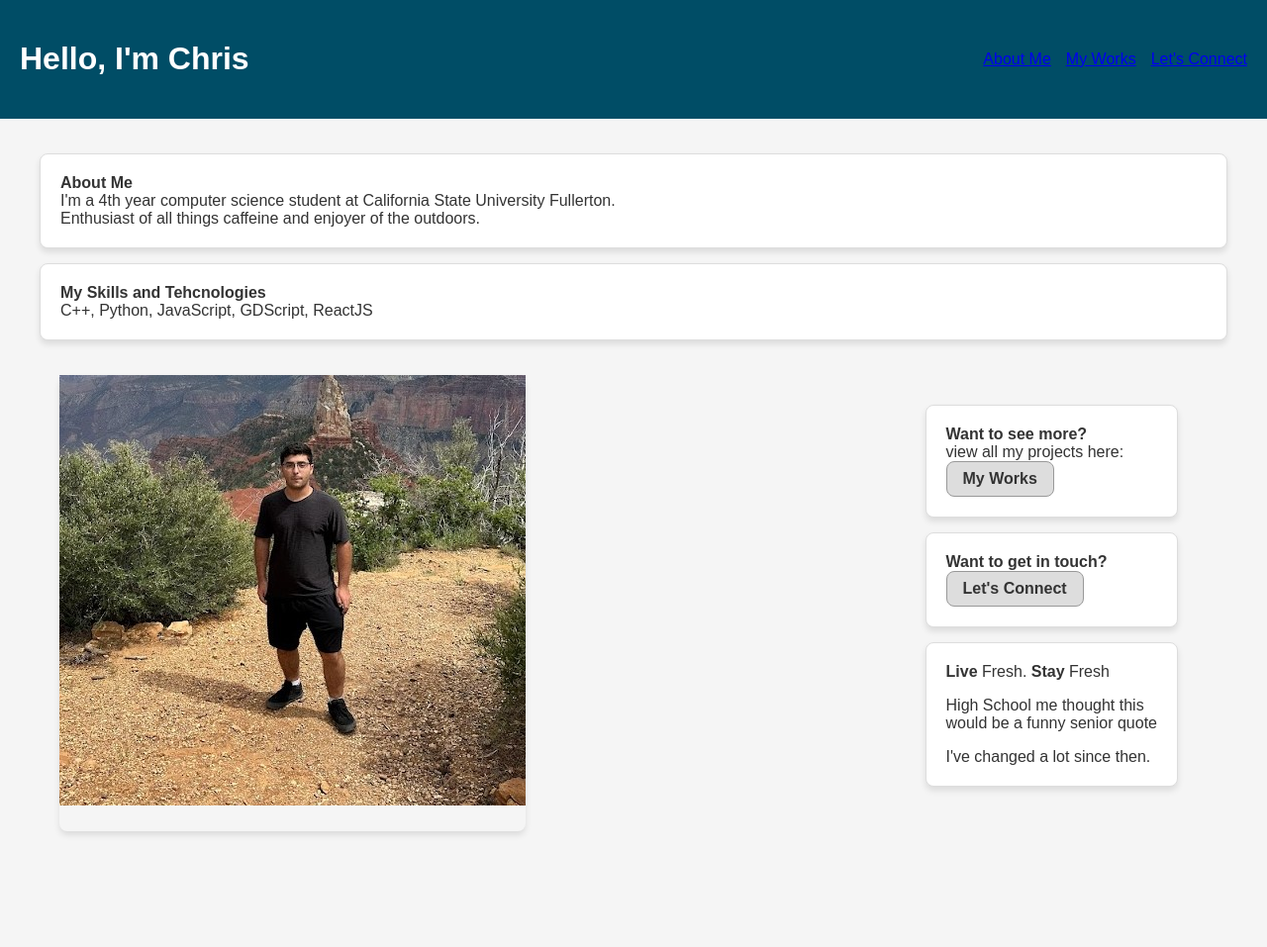
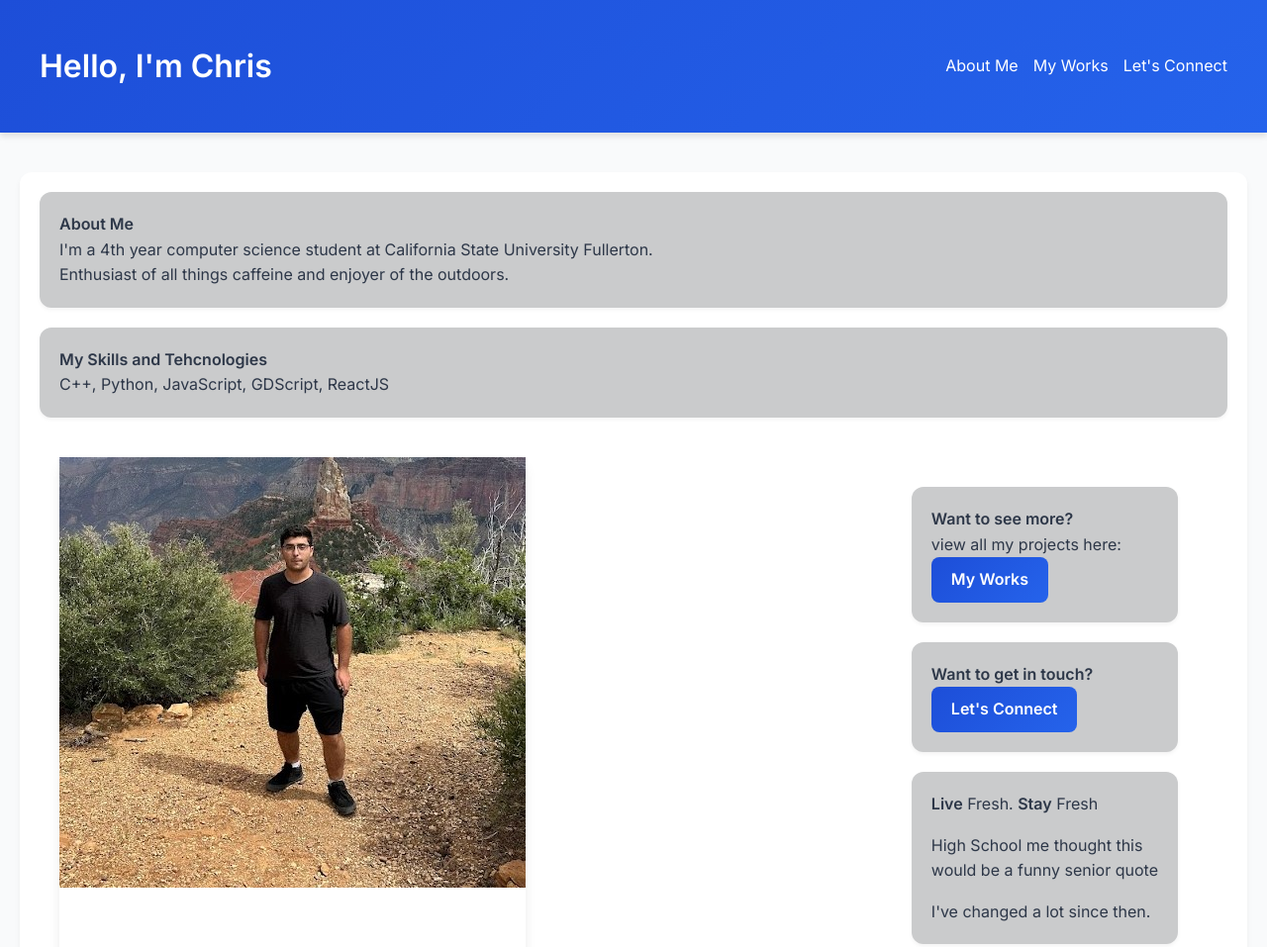
Before and after one commit to ChristopherZinati/CPSC349finalProject, a plain HTML site: page About.html in a window 1280 px wide. Shown: the whole page at 99% size. Before the commit the page ends 895 px from the top, so only its background shows below. Drawn offline with Linux system fonts and the light colour scheme.

Commit message:
even better css lmao

```diff
--- a/style.css
+++ b/style.css
@@ -1,18 +1,25 @@
+@import url('https://fonts.googleapis.com/css2?family=Inter:wght@400;600&display=swap');
+
 body {
-    background-color: #f5f5f5;
-    font-family: 'Arial', sans-serif;
-    color: #333;
+    background-color: #f9fafb;
+    font-family: 'Inter', sans-serif;
+    color: #2d3748;
     margin: 0;
     padding: 0;
+    line-height: 1.6;
 }
 
 .header {
     display: flex;
     align-items: center;
     justify-content: space-between;
-    padding: 20px;
-    background-color: #004d66;
+    padding: 20px 40px;
+    background: linear-gradient(135deg, #1d4ed8, #2563eb);
     color: #fff;
+    box-shadow: 0 4px 6px rgba(0, 0, 0, 0.1);
+    position: sticky;
+    top: 0;
+    z-index: 10;
 }
 
 
@@ -26,11 +33,19 @@ body {
     align-items: center;
 }
 
+.header a {
+    text-decoration: none;
+    color: white;
+}
+
 
 .pageContent {
-    margin: 20px auto;
-    padding: 15px;
+    margin: 40px auto;
+    padding: 20px;
     max-width: 1200px;
+    background: #ffffff;
+    border-radius: 12px;
+    box-shadow: 0 4px 6px rgba(0, 0, 0, 0.05);
 }
 
 
@@ -42,17 +57,17 @@ body {
     flex-wrap: wrap;
 }
 
-
 #selfPortrait {
-    transition: transform 0.3s ease-in-out, box-shadow 0.3s ease-in-out;
-    border-radius: 8px;
-    box-shadow: 0px 4px 6px rgba(0, 0, 0, 0.1);
+    transition: transform 0.3s ease, box-shadow 0.3s ease;
+    border-radius: 12px;
+    box-shadow: 0px 6px 12px rgba(0, 0, 0, 0.08);
 }
 
 #selfPortrait:hover {
     transform: scale(1.1);
-    box-shadow: 0px 6px 12px rgba(0, 0, 0, 0.2);
+    box-shadow: 0px 12px 24px rgba(0, 0, 0, 0.15);
 }
+
 
 #moreInfoOptions {
     padding: 30px;
@@ -60,31 +75,53 @@ body {
 
 
 .contentBox {
-    border: 1px solid #ddd;
+    background: #cacbcc;
     padding: 20px;
-    border-radius: 8px;
-    box-shadow: 0px 4px 6px rgba(0, 0, 0, 0.1);
-    margin-bottom: 15px;
-    background-color: #ffffff;
+    border-radius: 12px;
+    box-shadow: 0 2px 4px rgba(0, 0, 0, 0.05);
+    margin-bottom: 20px;
 }
 
 .pageButton {
     display: inline-block;
     border-radius: 8px;
-    border: 1px solid #999;
-    background-color: #ddd;
+    background: linear-gradient(135deg, #1d4ed8, #2563eb);
+    color: #ffffff;
+    font-weight: 600;
     text-align: center;
-    transition: transform 0.3s ease-in-out, background-color 0.3s ease-in-out;
-    padding: 8px 16px;
+    padding: 10px 20px;
+    transition: transform 0.3s ease, box-shadow 0.3s ease;
+    cursor: pointer;
 }
 
 .pageButton > a {
-    color: #333;
+    color: #fff;
     text-decoration: none;
-    font-weight: bold;
 }
 
 .pageButton:hover {
-    transform: scale(1.05);
-    background-color: #bbb;
+    transform: translateY(-3px);
+    box-shadow: 0 6px 12px rgba(0, 0, 0, 0.1);
 }
+
+@media (max-width: 768px) {
+    .header {
+        flex-wrap: wrap;
+        padding: 20px;
+    }
+
+    .pageContent {
+        margin: 20px;
+        padding: 15px;
+    }
+
+    .pageContentLower {
+        flex-direction: column;
+        gap: 15px;
+    }
+
+    .titleButtons {
+        flex-direction: column;
+        gap: 10px;
+    }
+}
```
Also changed, not shown: Works.html (+3 -3 lines).
